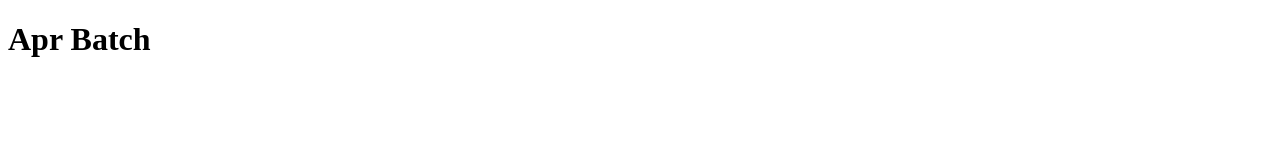
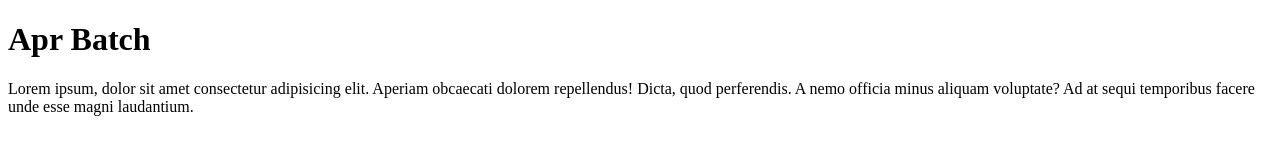
Before and after one commit to Henok-G29/Apr-2024-Batch, a plain HTML site: page index.html in a window 1280 px wide. Drawn offline with Linux system fonts and the light colour scheme.

Commit message:
paragraph added

```diff
--- a/index.html
+++ b/index.html
@@ -7,5 +7,8 @@
 </head>
 <body>
     <h1>Apr Batch</h1>
+    <p>
+        Lorem ipsum, dolor sit amet consectetur adipisicing elit. Aperiam obcaecati dolorem repellendus! Dicta, quod perferendis. A nemo officia minus aliquam voluptate? Ad at sequi temporibus facere unde esse magni laudantium.
+    </p>
 </body>
 </html>
```
